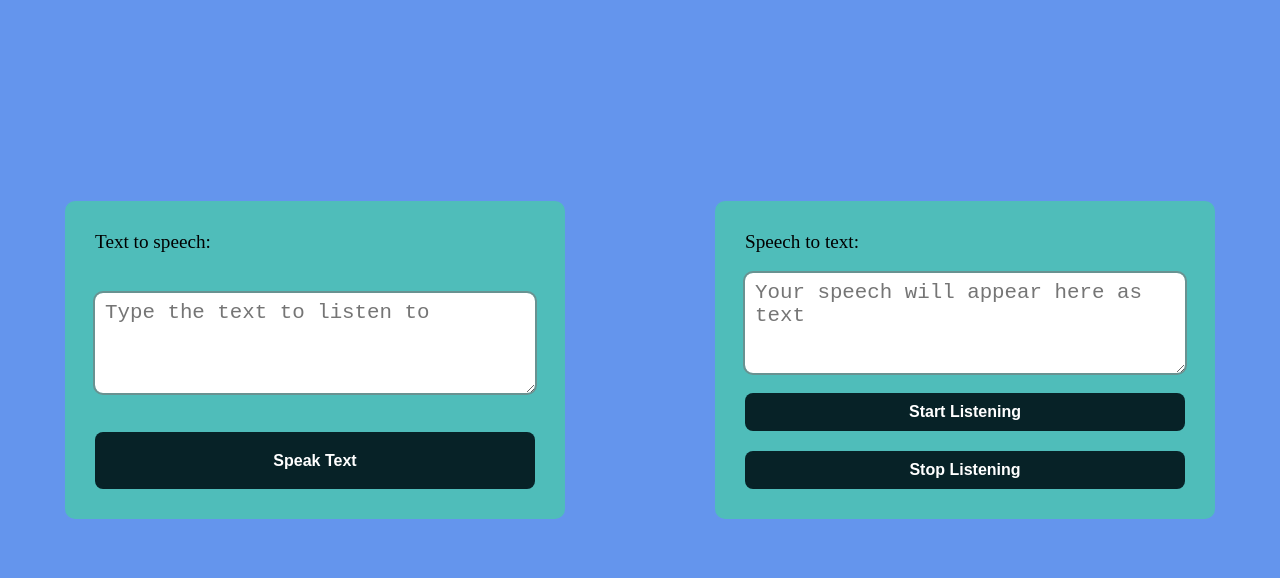
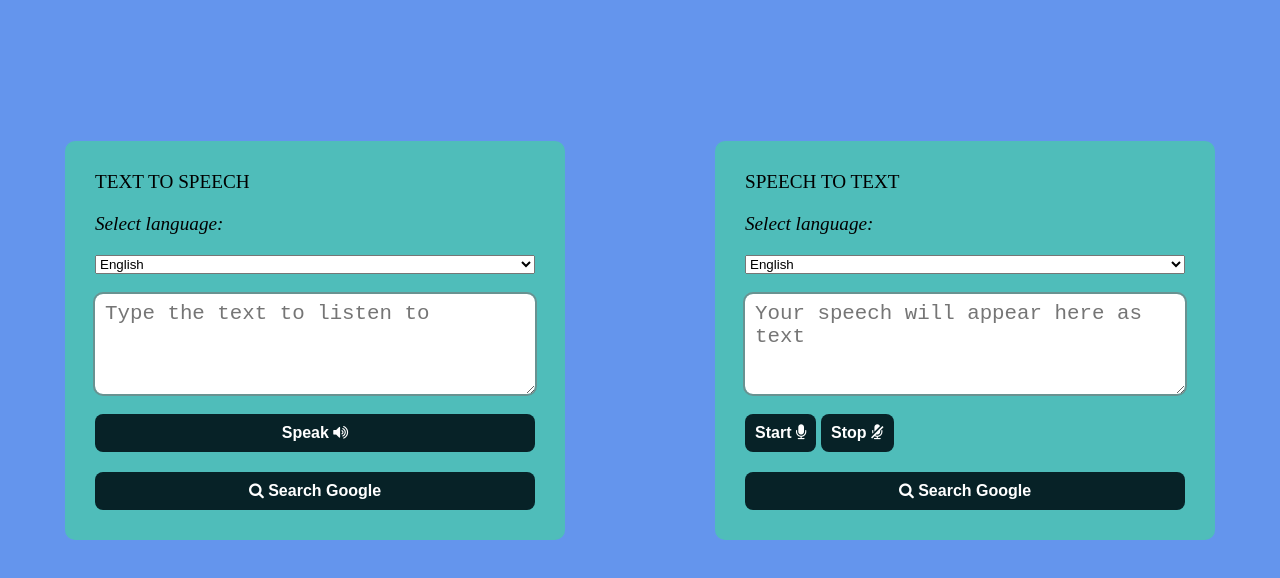
Before and after one commit to Vignesh-Sivaram/Text-Speech, a plain HTML site: page index.html in a window 1280 px wide. Shown: the part 172-750 px from the top of the page. Drawn offline with Linux system fonts and the light colour scheme.

Commit message:
Update index.html
Added functionality

```diff
--- a/index.html
+++ b/index.html
@@ -5,6 +5,7 @@
     <meta name="viewport" content="width=device-width, initial-scale=1.0">
     <title>Text to Speech in JavaScript</title>
     <link rel="stylesheet" href="style.css">
+    <link rel="stylesheet" href="https://cdnjs.cloudflare.com/ajax/libs/font-awesome/4.7.0/css/font-awesome.min.css">
     <script src="script.js" type="module"></script>
 </head>
 <body>
@@ -13,15 +14,29 @@
     </div>
     <div class="cont">
         <div class="box">
-            <label for="text">Text to speech:</label>
+            <label for="speech" class="box-head">TEXT TO SPEECH</label>
+            <label for="language"><i>Select language:</i></label>
+            <select id="language">
+                <option value="en-IN">English</option>
+                <option value="ta-IN">Tamil</option>
+            </select>
             <textarea id="text" placeholder="Type the text to listen to"></textarea>
-            <button id="speak">Speak Text</button>
+            <button id="speak">Speak <i class="fa fa-volume-up"></i></button>
+            <button id="searchText"><i class="fa fa-search"></i> Search Google</i></button>
         </div>
         <div class="box">
-            <label for="speech">Speech to text:</label>
+            <label for="speech" class="box-head">SPEECH TO TEXT</label>
+            <label for="recognition-language"><i>Select language:</i></label>
+            <select id="recognition-language">
+                <option value="en-US">English</option>
+                <option value="ta-IN">Tamil</option>
+            </select>
             <textarea id="speech" placeholder="Your speech will appear here as text"></textarea>
-            <button id="start">Start Listening</button>
-            <button id="stop">Stop Listening</button>
+            <div class="button-row">
+                <button id="start">Start <i class="fa fa-microphone"></i></button>
+                <button id="stop">Stop <i class="fa fa-microphone-slash"></i></button>
+            </div>
+            <button id="searchSpeech"><i class="fa fa-search"></i> Search Google</button>
         </div>
     </div>
 </body>
```
